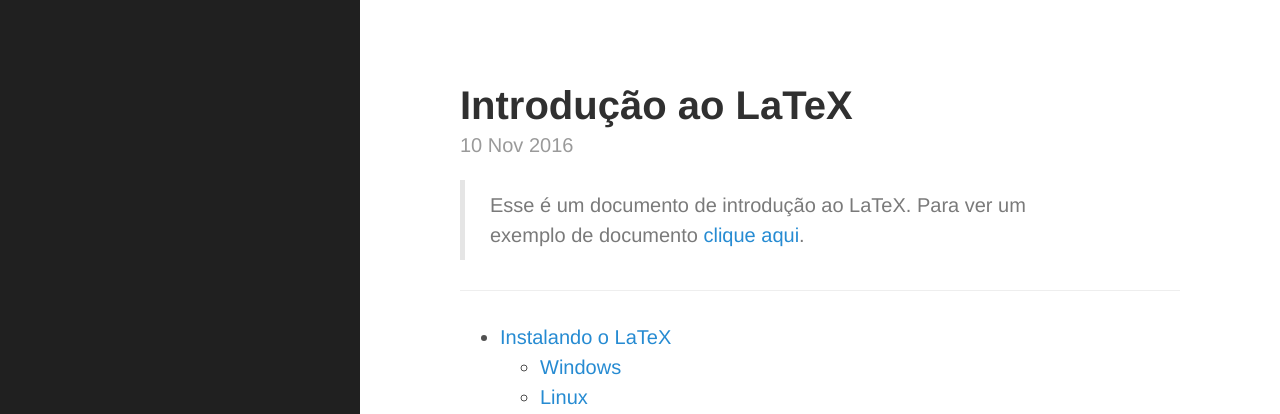
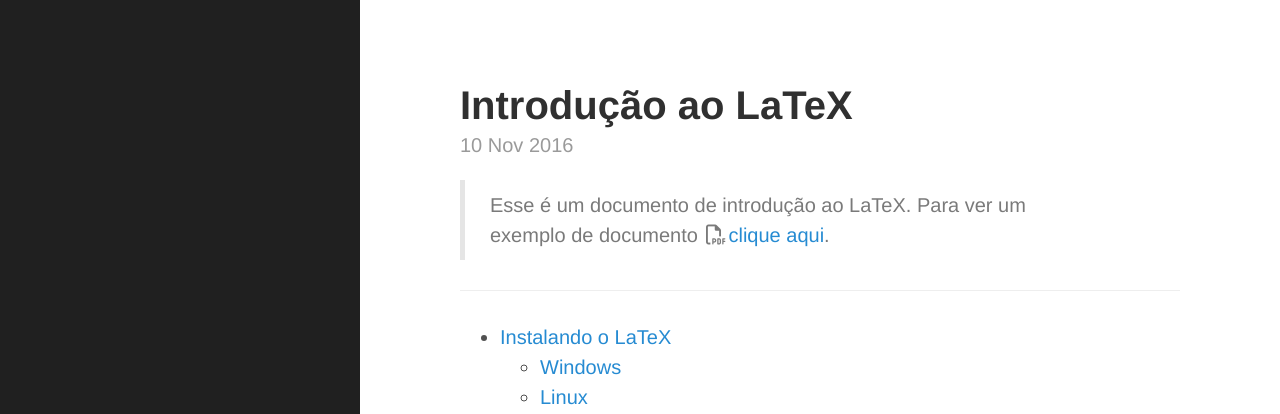
Before and after one commit to bvanelli/bvanelli.github.io, a Jekyll site: the page built from _posts/2016-11-10-introdu-o-ao-latex.markdown, in a window 1280 px wide. Shown: the top 414 px of the page. Built offline with Jekyll 4.4.1, drawn with Linux system fonts in a browser that asks for light colours; nearby versions of some CDN libraries; formulas are drawn with MathJax 3; some of the changed text lies outside the part shown.

Commit message:
updated text body

````diff
--- a/_config.yml
+++ b/_config.yml
@@ -8,3 +8,4 @@
 paginate: 10
 encoding: UTF-8
 permalink: pretty
+gems: [jekyll-paginate]
--- a/_includes/head.html
+++ b/_includes/head.html
@@ -1,3 +1,14 @@
+
+<!--
+	     __ _              __          _ _
+	    / /| |            / /         | | |
+	   / /_| | _____   __/ / __  _   _| | |
+	  / / _` |/ _ \ \ / / / '_ \| | | | | |
+	 / / (_| |  __/\ V / /| | | | |_| | | |
+	/_/ \__,_|\___| \_/_/ |_| |_|\__,_|_|_|
+
+!-->
+
 <head>
   <link href="http://gmpg.org/xfn/11" rel="profile">
   <meta http-equiv="content-type" content="text/html; charset=utf-8">
@@ -17,6 +28,7 @@
   <link rel="stylesheet" href="/public/css/poole.css">
   <link rel="stylesheet" href="/public/css/syntax.css">
   <link rel="stylesheet" href="/public/css/hyde.css">
+  <link rel="stylesheet" href="/public/css/user.css">
 
   <!-- Icons -->
   <link rel="apple-touch-icon-precomposed" sizes="144x144" href="/public/logo-144.png">
@@ -25,4 +37,7 @@
   <!-- RSS -->
   <link rel="alternate" type="application/rss+xml" title="RSS" href="/atom.xml">
 
+  <!-- Incluir Fonts-awesome -->
+  <script src="https://use.fontawesome.com/b82aea4176.js"></script>
+
 </head>
--- a/_posts/2016-11-10-introdu-o-ao-latex.markdown
+++ b/_posts/2016-11-10-introdu-o-ao-latex.markdown
@@ -16,7 +16,7 @@
 </script>
 
 
-> Esse é um documento de introdução ao LaTeX. Para ver um exemplo de documento [clique aqui](https://github.com/bvanelli/texdefault/raw/master/build/standard_output.pdf).
+> Esse é um documento de introdução ao LaTeX. Para ver um exemplo de documento <i class="fa fa-file-pdf-o fa-fw" aria-hidden="true"></i>[clique aqui](https://github.com/bvanelli/texdefault/raw/master/build/standard_output.pdf).
 
 ----------
 
@@ -65,7 +65,7 @@
 
 Um documento básico em LaTeX vai parecer algo do tipo:
 
-```Latex
+```TeX
 % Início do documento
 \documentclass[11pt]{article}
 
@@ -76,23 +76,25 @@
 
 Essas linhas de código iniciam um documento do tipo artigo com fonte de tamanho 11 pt e imprimem "Olá mundo.'' na página. Todo o conteúdo dentro as linhas do `\begin{document` e o `\end{document}` aparecerá no documento, com exceção dos comentários marcados com um sinal de porcentagem (`%`).
 
+As linhas antes do `\begin{document}` fazem parte do preâmbulo. Ele é geralmente utilizado para importar pacotes ou definir comandos.
+
 No entanto surgem alguns problemas com essa implementação, como o uso de acentos na Língua Portuguesa. Para isso serão utilizados mais três pacotes, o pacote [Babel](https://www.ctan.org/pkg/babel) cuida das especificidades e regras de determinada linguagem, o pacote [Inputenc](https://www.ctan.org/pkg/inputenc) cuida da codificação de entrada, como os acentos, (UTF-8) e o pacote [Fontenc](https://www.ctan.org/pkg/fontenc) da codificação de saída.
 
-```Latex
+```TeX
 \usepackage[brazilian]{babel} % Idioma Português-Brasil
 \usepackage[utf8]{inputenc}   % Codificação de Entrada
 \usepackage[T1]{fontenc}      % Codificação de Saída
 ```
 Por último, adiciona-se os pacotes normalmente utilizados, como o [Fullpage](https://www.ctan.org/pkg/fullpage), que altera o tamanho das bordas para dar mais espaço ao texto, [Indentfirst](https://www.ctan.org/pkg/indentfirst), que cria um novo parágrafo a cada nova linha e o pacote [Graphicx](https://www.ctan.org/pkg/graphicx) que permite adicionar imagens.
 
-```Latex
+```TeX
 \usepackage{fullpage}      % Melhor uso da página
 \usepackage{indentfirst}   % Autoidentar
 \usepackage{graphicx}      % Importar figuras
 ```
 O documento básico resultante deve ser da seguinte forma:
 
-```Latex
+```TeX
 %Início do documento
 \documentclass[11pt]{article}
 
@@ -146,26 +148,27 @@
 $$ \sum_{n=1}^\infty \frac{1}{n^2} = \lim_{n \to \infty}\left(\frac{1}{1^2} + \frac{1}{2^2} + \cdots + \frac{1}{n^2} \right) = \frac{\pi^2}{6} $$
 
 ----------
-> **Nota:** Os símbolos especiais utilizados utilizam comandos precedidos com um barra (`\`— exemplo `\pi` para o número Pi). Para uma lista de símbolos e usos mais completa consulte [este artigo da Wikibooks](https://en.wikibooks.org/wiki/LaTeX/Mathematics).
+> <i class="fa fa-book fa-fw" aria-hidden="true"></i> **Nota:** Os símbolos especiais utilizados utilizam comandos precedidos com um barra (`\`— exemplo `\pi` para o número Pi). Para uma lista de símbolos e usos mais completa consulte [este artigo da Wikibooks](https://en.wikibooks.org/wiki/LaTeX/Mathematics).
 
 ## Títulos, Subtítulos e Referências Cruzadas
 
 Uma das vantagens do LaTeX é a facilidade com a criação de seções, subseções e subsubseções. Para isso basta chamar o comando equivalente:
 
-```Latex
+```TeX
 \section{Seção 1}
 \subsection{Subseção 1}
 \subsubsection{Subsubseção 1}
 ```
+
 Que irá produzir:
 
-![numbers](https://cloud.githubusercontent.com/assets/8211602/20220105/5dc16d02-a813-11e6-9351-8da26ce6c2bb.png)
+<img src="https://cloud.githubusercontent.com/assets/8211602/20220105/5dc16d02-a813-11e6-9351-8da26ce6c2bb.png" style="width: 85%;"/>
 
 O resultado é numerado automaticamente. Cada vez que um comando com numeração é chamado (Seção, Subseção, Figura, etc), você pode colocar um **label** que poderá ser chamado no texto. Portanto, se você quiser referenciar determinada Seção ou Figura, não precisa se preocupar com a numeração em que eles aparecem.
 
 Para isso, utiliza-se o comando `\label{nome}` logo após criar a numeração. Para chamar a referência, basta usar o comando `\ref{nome}` Por exemplo:
 
-```Latex
+```TeX
 \section{Introdução} \label{sec:introducao}
 
 Esta é a introdução. A Seção \ref{sec:desenvolvimento} tratará do desenvolvimento.
@@ -179,13 +182,13 @@
 
 ![secao](https://cloud.githubusercontent.com/assets/8211602/20220137/7f509218-a813-11e6-9c3b-dbd5baf06c73.png)
 
-> **Nota**: são necessárias **duas compilações** para o resultado desejado, pois na primeira todos os *labels* são processados e na segunda vez todas as *referências*.
+> <i class="fa fa-book fa-fw" aria-hidden="true"></i> **Nota**: são necessárias **duas compilações** para o resultado desejado, pois na primeira todos os *labels* são processados e na segunda vez todas as *referências*.
 
 ## Sumário
 
 A geração do sumário é simplificada utilizando o LaTeX. Para isso, basta utilizar o comando `\tableofcontents`. Para deixar o sumário em sua página própria, basta usar:
 
-```Latex
+```TeX
 \newpage
 \tableofcontents
 \newpage
@@ -197,7 +200,7 @@
 
 Inserir imagens no LaTeX pode parecer uma tarefa árdua a princípio, já que elas são incluídas no código. Para isso, basta usar o comando `\includegraphics`. É recomendado usar um ambiente `figure` para isso. A seguir, há um exemplo de inserção de imagem.
 
-```Latex
+```TeX
 \begin{figure}[!h]
 \centering
 \includegraphics[width=0.5\textwidth]{imagem.png}
@@ -207,7 +210,7 @@
 
 Esse exemplo insere uma `imagem.png` centralizada com metade do tamanho do texto. De fato, a extensão `.png` pode ser suprimida. O `pdflatex` aceita nativamente os formatos **JPG**, **PNG**, **PDF** e **EPS**.
 
-![figura](https://cloud.githubusercontent.com/assets/8211602/20220190/b668d1f2-a813-11e6-8238-da4c68f6dfab.png)
+<img src="https://cloud.githubusercontent.com/assets/8211602/20220190/b668d1f2-a813-11e6-8238-da4c68f6dfab.png" style="width: 85%;"/>
 
 Usar a variável `\textwidth` para dimensionamento das imagens é interessante pois a imagem sempre respeitará as bordas de texto. Pode-se passar como parâmetro tamanhos como `width=1cm` ou `width=2in` para medidas exatas.
 
@@ -217,7 +220,7 @@
 
 Para adiciona imagens lado a lado, basta criar duas minipages e colocar uma imagem em cada. Para tal, pode-se usar a sequência de comandos:
 
-```Latex
+```TeX
 \begin{figure}[!h]
   \centering
   \begin{minipage}[b]{0.45\textwidth}
@@ -235,13 +238,11 @@
 
 ### Organizando uma pasta de imagens
 
-Para adicionar imagens no texto, o arquivo deve estar localizado na pasta raiz do projeto (na mesma pasta do documento). No entanto, é mais útil e organizado criar uma pasta separada somente para imagens. Para adicionar a pasta `figuras`, basta usar o seguinte comando no preâmbulo.
+Para adicionar imagens no texto, o arquivo deve estar localizado na pasta raiz do projeto (na mesma pasta do documento). No entanto, é mais útil e organizado criar uma pasta separada somente para imagens. Para adicionar a pasta `figuras` nas pastas onde o LaTeX procurará por imagens, basta usar o seguinte comando no preâmbulo.
 
-{% raw %}
-```Latex
-\graphicspath{{./figuras/}}
+```TeX
+{% raw %}\graphicspath{{./figuras/}}{% endraw %}
 ```
-{% endraw %}
 
 ## Formatação
 
@@ -254,19 +255,19 @@
 Itálico   |`\textit{Texto Exemplo}`   | *Texto Exemplo*
 Sublinhado | `\underline{Texto Exemplo}` | <u>Texto Exemplo</u>
 
-> **Note:** Para mais estilos de fonte e tamanhos diferentes, cheque [esse tutorial no ShareLaTeX](https://pt.sharelatex.com/learn/Font_sizes,_families,_and_styles)
+> **Nota:** Para mais estilos de fonte e tamanhos diferentes, cheque [esse tutorial no ShareLaTeX](https://pt.sharelatex.com/learn/Font_sizes,_families,_and_styles)
 
 
 ## Tabelas
 
-As tabelas em LaTeX também podem ser geradas por código. Para tal, basta iniciar um `tabular`. As quebras de linhas são indicadas com o comando `\\`. Para melhorar os traços horizontais na tabela, utiliza-se o pacote [Booktabs](https://www.ctan.org/pkg/booktabs).
+As tabelas em LaTeX também podem ser geradas por código. Para tal, basta iniciar um `tabular`. As quebras de linhas são indicadas com o comando `\\`. Para melhorar os traços horizontais na tabela, utiliza-se o pacote [Booktabs](https://www.ctan.org/pkg/booktabs) (`\toprule`, `\midrule` e `\bottomrule` irão traçar retas horizontais).
 
-```Latex
+```TeX
 \usepackage{booktabs}
 ```
-Para criar uma tabela de três colunas
+Para criar uma tabela de três colunas, basta usar o seguinte código:
 
-```Latex
+```TeX
 \begin{table}[!h]
 \renewcommand{\arraystretch}{1.3} % Ajusta espaçamento
 \centering
@@ -288,61 +289,18 @@
 
 Irá produzir:
 
-![tabela](https://cloud.githubusercontent.com/assets/8211602/20220307/28ae561a-a814-11e6-9b04-e9caad4a8062.png)
+<img src="https://cloud.githubusercontent.com/assets/8211602/20220307/28ae561a-a814-11e6-9b04-e9caad4a8062.png" style="width: 85%;"/>
 
 ## Exemplo
 
 Nesse exemplo será construído um documento simples multiuso para trabalhos simples em LaTeX com os conteúdos abordados nesse documento.
 
-<style>
-.button {
-  display: inline-block;
-  border-radius: 6px;
-  background-color: #010740;
-  border: 1px;
-  color: #FFFFFF;
-  text-align: center;
-  font-size: 18px;
-  padding: 16px;
-  width: 200px;
-  transition: all 0.5s;
-  cursor: pointer;
-  margin: 5px;
-  -webkit-appearance: button;
-}
-
-.button span {
-  cursor: pointer;
-  display: inline-block;
-  position: relative;
-  transition: 0.5s;
-}
-
-.button span:after {
-  content: '»';
-  position: absolute;
-  opacity: 0;
-  top: 0;
-  right: -20px;
-  transition: 0.5s;
-}
-
-.button:hover span {
-  padding-right: 25px;
-}
-
-.button:hover span:after {
-  opacity: 1;
-  right: 0;
-}
-</style>
 
 <center>
-<button onclick="window.open('https://www.overleaf.com/latex/templates/tex-template-simples-sem-capa/fjnhqxrqfgcg', '_blank');" class="button" style="vertical-align:middle"><span> Editar Online </span></button>
+<button onclick="window.open('https://www.overleaf.com/latex/templates/tex-template-simples-sem-capa/fjnhqxrqfgcg', '_blank');" class="fancybutton" style="vertical-align:middle"><span> <i class="fa fa-desktop fa-fw" aria-hidden="true"></i> Editar Online </span></button>
 </center>
 
-{% raw %}
-```Latex
+```TeX
 \documentclass[11pt]{article}
 
 % Fonte em português brasileiro
@@ -357,7 +315,7 @@
 
 % Figuras
 \usepackage{graphicx}       % Pictures
-\graphicspath{{./figuras/}} % Path
+{% raw %}\graphicspath{{./figuras/}} % Path{% endraw %}
 
 \begin{document}
 % Cabeçalho simples
@@ -379,4 +337,3 @@
 \end{document}
 
 ```
-{% endraw %}
--- a/atom.xml
+++ b/atom.xml
@@ -1,5 +1,5 @@
 ---
-layout: nil
+layout: null
 ---
 
 <?xml version="1.0" encoding="utf-8"?>
--- a/public/css/poole.css
+++ b/public/css/poole.css
@@ -204,11 +204,10 @@
   display: block;
   margin: 0 0 1rem;
   width: 100%;
+  margin-left: auto;
+  margin-right: auto;
 }
 
-div.card {
-    box-shadow: 0 4px 8px 0 rgba(0, 0, 0, 0.2), 0 6px 20px 0 rgba(0, 0, 0, 0.19);
-}
 
 /* Tables */
 table {
````
